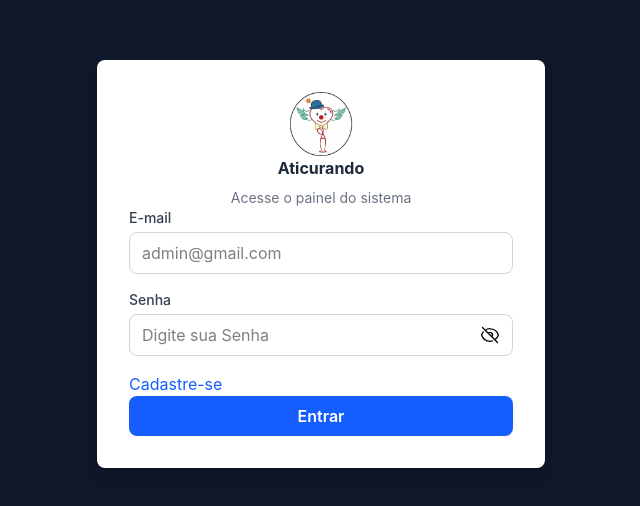
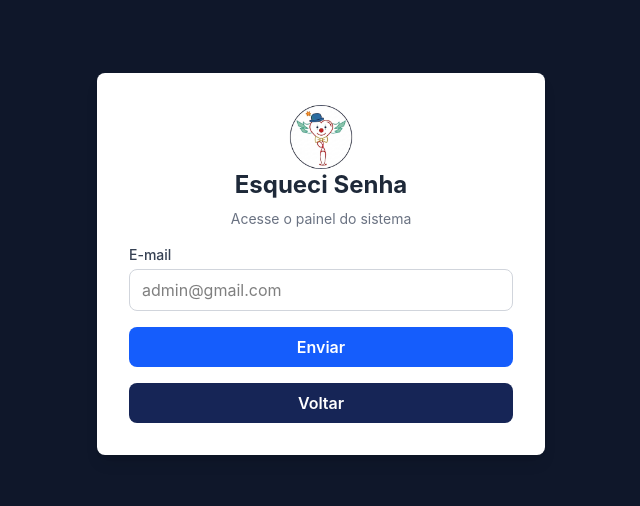
Before and after one commit to komura28/Pi-Front-End, a React (Vite) app: page /esqueci-senha in a window 1280 px wide. Before the commit this address led to /login. Shown: the part 136-642 px from the top of the page, without its empty margins (319-959 px from the left). Built offline with nearby package versions, Linux system fonts and the light colour scheme.

Commit message:
Montando o Esqueleto do Esqueci Senha

```diff
--- a/src/contexts/AuthContext.tsx
+++ b/src/contexts/AuthContext.tsx
@@ -1,6 +1,6 @@
 import { createContext, useContext, useEffect, useState, type ReactNode } from "react";
-import type { authUser, LoginRequest, RegisterRequest } from "../types/auth/auth-types";
-import { LoginApi, Register } from "../services/authService";
+import type { authUser, LoginRequest, RegisterRequest, EsqueciSenhaRequest } from "../types/auth/auth-types";
+import { EsqueciSenhaApi, LoginApi, Register } from "../services/authService";
 
 
 
@@ -14,6 +14,7 @@ interface AuthContextData {
     //cadastrarTurma: (data: RegisterTurmaRequest) => Promise<void>;
     login: (data: LoginRequest) => Promise<authUser>;
     logout: () => void;
+    esqueciSenha: (data: EsqueciSenhaRequest) => Promise<void>;
 }
 
 const AuthContext = createContext<AuthContextData | null>(null);
@@ -47,6 +48,11 @@ export function AuthProvider({ children }: AuthProviderProps) {
         return response.user;
     }
 
+    async function esqueciSenha(data: EsqueciSenhaRequest) {
+        const response = await EsqueciSenhaApi(data)
+
+    }
+
     async function cadastrar(data: RegisterRequest) {
         await Register(data); //UsuarioService
     }
@@ -73,6 +79,7 @@ export function AuthProvider({ children }: AuthProviderProps) {
                 login,
                 control,
                 logout,
+                esqueciSenha,
             }}
         >
             {children}
--- /dev/null
+++ b/src/pages/auth/EsqueciSenhaPage.tsx
@@ -0,0 +1,106 @@
+import { useState } from "react";
+import { useForm } from "react-hook-form";
+import {  useNavigate } from "react-router-dom";
+import { useAuth } from "../../contexts/AuthContext";
+import logo from "../../assets/logo2.png";
+
+interface EsqueciSenhaFormData {
+    email: string;
+}
+
+export function EsqueciSenhaPage() {
+    const navigate = useNavigate();
+    const { esqueciSenha } = useAuth();
+    const [serverError, setServerError] = useState("");
+    const [status, setStatus] = useState(false)
+    const {
+        handleSubmit,
+        register,
+        formState: { errors, isSubmitting }
+    } = useForm<EsqueciSenhaFormData>();
+
+    async function handleEsqueciSenha(data: EsqueciSenhaFormData) {
+        try {
+            setStatus(false)
+            setServerError("");
+            const enviarSenha = await esqueciSenha(data);
+            setStatus(true);
+            console.log("data: ", data);
+        } catch (error) {
+            console.log(error);
+            setServerError(error instanceof Error ? error.message : "Erro ao enviar a senha");
+            console.log("data: ", data);
+        }
+    }
+    function handleVoltar() {
+        navigate(-1);
+    }
+
+    return (
+        <main className="flex min-h-screen items-center justify-center bg-[#0F172A] px-4">
+            <section className="w-full max-w-md rounded-2xl bg-white p-8 shadow-lg rounded-lg">
+                <img src={logo} alt="Logo" className="h-16 w-auto object-contain mx-auto" />
+                <h1 className="mb-2 text-center text-2xl font-bold text-gray-800">
+                    Esqueci Senha
+                </h1>
+
+                {status && (
+                    <p className="rounded-lg bg-green-50 px-3 py-2 text-green-700 font-medium">
+                        Se o e-mail estiver cadastrado, você receberá as instruções em breve!
+                    </p>
+                )}
+
+                <p className="mb-4 text-center text-sm text-gray-500">
+                    Acesse o painel do sistema
+                </p>
+
+                <form onSubmit={handleSubmit(handleEsqueciSenha)} className="space-y-4">
+                    <div>
+                        <label className="mb-1 block text-sm font-medium text-gray-700">
+                            E-mail
+                        </label>
+                        <input
+                            type="email"
+                            className="w-full rounded-lg border border-gray-300 px-3 py-2 outline-none focus:border-blue-500"
+                            placeholder="admin@gmail.com"
+                            {...register("email", {
+                                required: "O e-mail é obrigatório",
+                            })}
+                        />
+                        {
+                            serverError && (
+                                <p className="rounded-lg bg-red-50 px-3 py-2 text-red-600">
+                                    {serverError}
+                                </p>
+                            )
+                        }
+                        {errors.email && (
+                            <p className="mt-1 text-sm text-red-600">
+                                {errors.email.message}
+                            </p>
+                        )}
+                    </div>
+
+
+                    <button
+                        type="submit"
+                        disabled={isSubmitting}
+                        className="w-full rounded-lg bg-blue-600 px-4 py-2 font-semibold text-white transition hover:bg-blue-700"
+                    >
+                        {isSubmitting ? "Enviando..." : "Enviar"}
+                    </button>
+
+                    <button
+                        type="button"
+                        onClick={handleVoltar}
+                        className="w-full rounded-lg bg-blue-950 px-4 py-2 font-semibold text-white transition hover:bg-blue-700"
+                    >
+                        Voltar
+                    </button>
+                </form>
+
+            </section>
+        </main>
+    );
+
+}
--- a/src/pages/auth/LoginPage.tsx
+++ b/src/pages/auth/LoginPage.tsx
@@ -116,6 +116,11 @@ export function LoginPage() {
                     <Link to="/cadastro" className="text-blue-600 hover:underline">
                         Cadastre-se
                     </Link>
+
+                    <Link to="/esqueci-senha" className="text-blue-600 hover:underline">
+                        Esqueci Minha Senha
+                    </Link>
+
                     <button
                         type="submit"
                         disabled={isSubmitting}
--- a/src/routes/PublicRoutes.tsx
+++ b/src/routes/PublicRoutes.tsx
@@ -1,12 +1,14 @@
 import { Navigate, Route, Routes } from "react-router-dom";
 import { LoginPage } from "../pages/auth/LoginPage";
 import { RegistroPage } from "../pages/auth/RegisterPage";
+import { EsqueciSenhaPage } from "../pages/auth/EsqueciSenhaPage";
 
 export function PublicRoutes() {
     return (
         <Routes>
             <Route path="/login" element={<LoginPage/>}/>
             <Route path="/cadastro" element={<RegistroPage/>} />
+            <Route path="/esqueci-senha" element={<EsqueciSenhaPage/>} />
             <Route path="/*" element={<Navigate to="/login" replace/>}/>
         </Routes>
     )
--- a/src/services/authService.ts
+++ b/src/services/authService.ts
@@ -1,4 +1,4 @@
-import type { authCurso, authTurma, authUser, LoginRequest, LoginResponse, RegisterCursoRequest, RegisterRequest, RegisterTurmaRequest } from "../types/auth/auth-types";
+import type { authCurso, authTurma, authUser, EsqueciSenhaRequest, EsqueciSenhaResponse, LoginRequest, LoginResponse, RegisterCursoRequest, RegisterRequest, RegisterTurmaRequest } from "../types/auth/auth-types";
 import { api } from "./api";
 
 
@@ -68,6 +68,11 @@ export async function LoginApi(data: LoginRequest): Promise<LoginResponse> {
     return response.data;
 }
 
+export async function EsqueciSenhaApi(data: EsqueciSenhaRequest): Promise<EsqueciSenhaResponse> {
+    const response = await api.post(`/esqueci-senha`, data)
+    return response.data;
+}
+
 export async function getCurso() {
     const response = await api.get("/curso")
 
```
Also changed, not shown: src/types/auth/auth-types.ts (+8 -0 lines), 1 other file (tests, documents, lock files or other folders).
